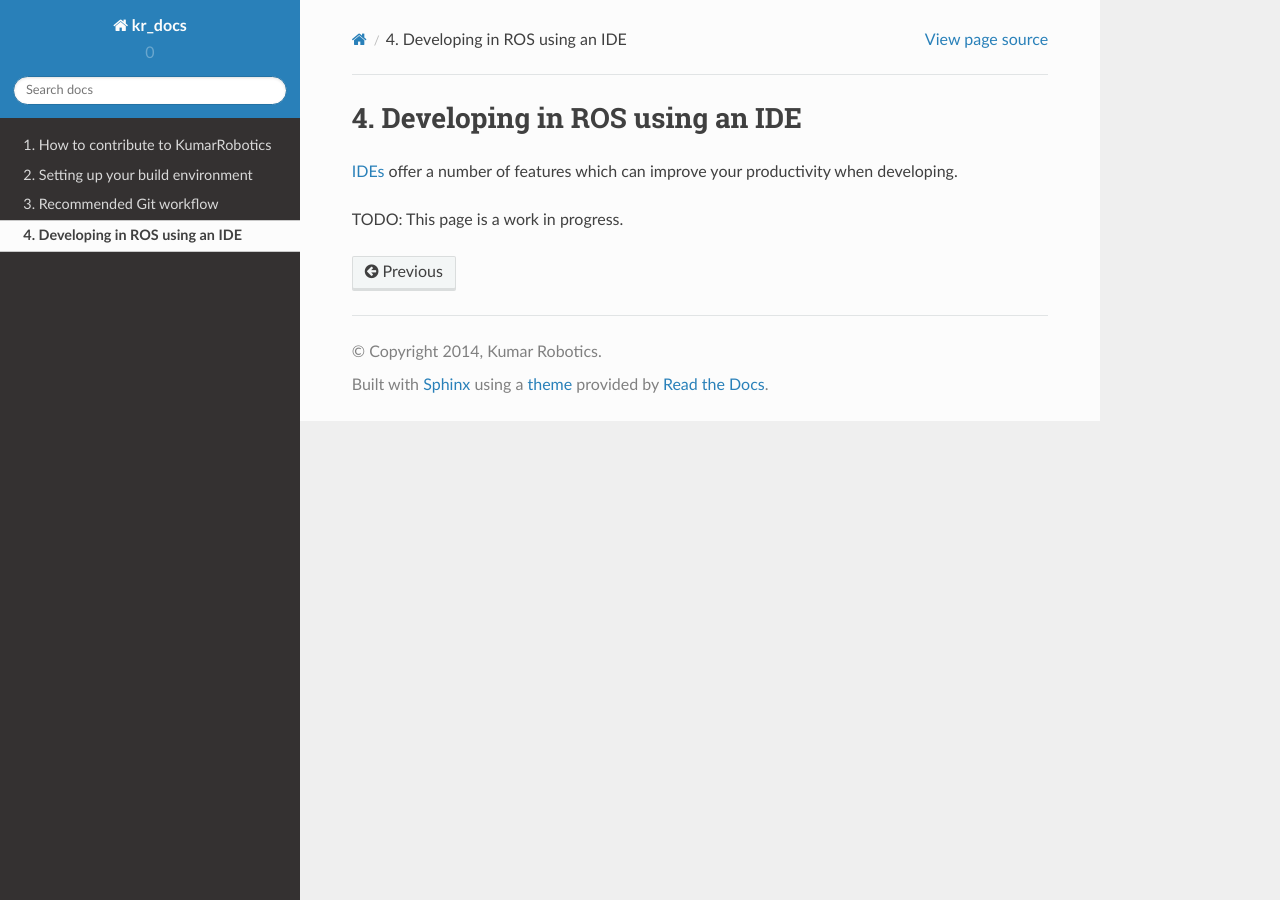
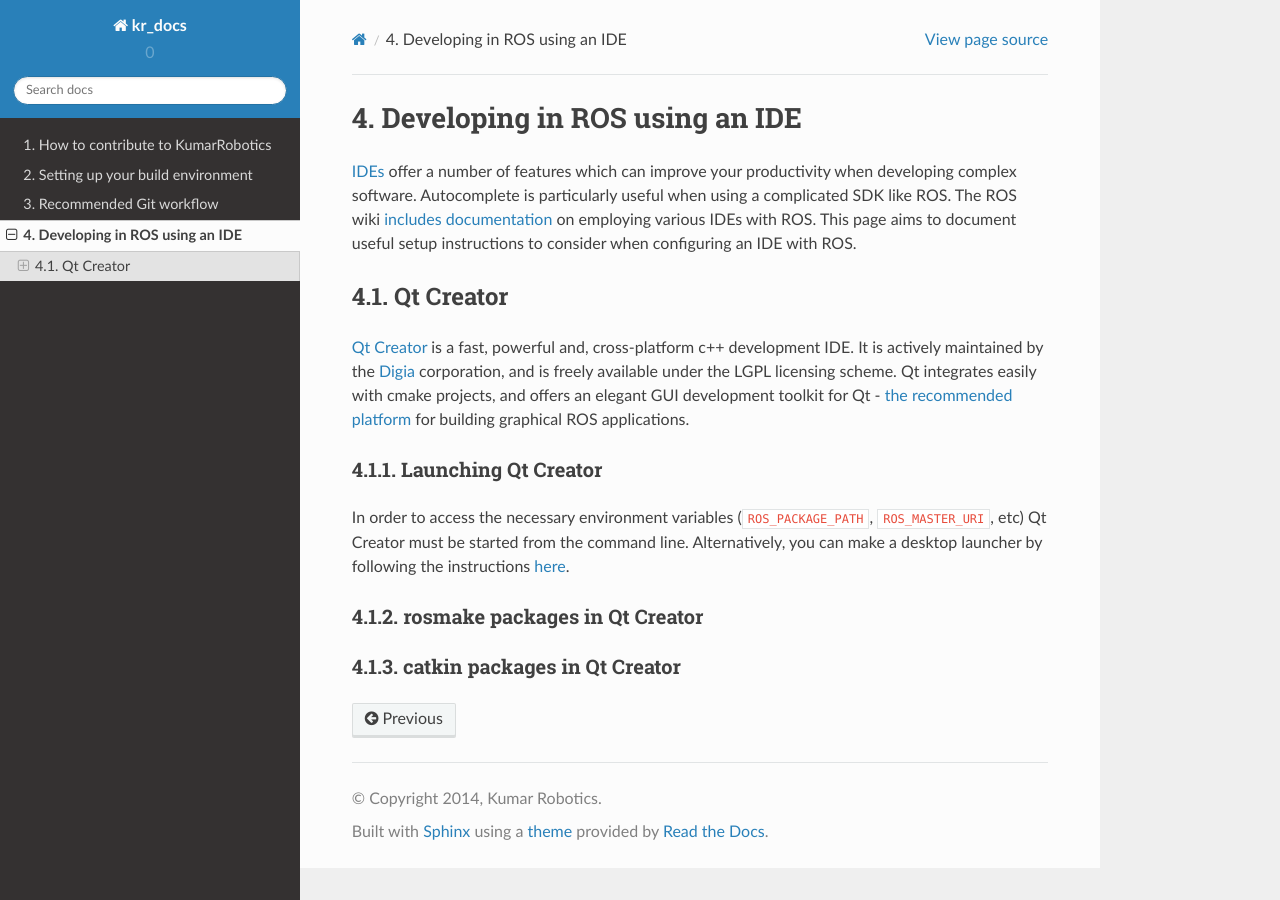
Before and after one commit to KumarRobotics/kr_docs, a Sphinx documentation site: the page built from docs/source/references/ide_setup.rst, in a window 1280 px wide. Built offline with Sphinx 7.4.7 and the Read the Docs theme 2.0.0, drawn with Linux system fonts in a browser that asks for light colours.

Commit message:
Started adding Qt Creator instructions

```diff
--- a/docs/source/references/ide_setup.rst
+++ b/docs/source/references/ide_setup.rst
@@ -1,7 +1,21 @@
-==============================
 Developing in ROS using an IDE
 ==============================
 
-`IDEs <http://stackoverflow.com/questions/208193/why-should-i-use-an-ide>`_ offer a number of features which can improve your productivity when developing.
+`IDEs <http://stackoverflow.com/questions/208193/why-should-i-use-an-ide>`_ offer a number of features which can improve your productivity when developing complex software. Autocomplete is particularly useful when using a complicated SDK like ROS. The ROS wiki `includes documentation <http://wiki.ros.org/IDEs>`_ on employing various IDEs with ROS. This page aims to document useful setup instructions to consider when configuring an IDE with ROS.
 
-TODO: This page is a work in progress.
+==========
+Qt Creator
+==========
+
+`Qt Creator <http://qt-project.org/wiki/category:tools::qtcreator>`_ is a fast, powerful and, cross-platform c++ development IDE. It is actively maintained by the `Digia <http://www.digia.com/>`_ corporation, and is freely available under the LGPL licensing scheme. Qt integrates easily with cmake projects, and offers an elegant GUI development toolkit for Qt - `the recommended platform <http://wiki.ros.org/rqt>`_ for building graphical ROS applications.
+
+Launching Qt Creator
+--------------------
+
+In order to access the necessary environment variables (``ROS_PACKAGE_PATH``, ``ROS_MASTER_URI``, etc) Qt Creator must be started from the command line. Alternatively, you can make a desktop launcher by following the instructions `here <http://wiki.ros.org/IDEs#QtCreator>`_.
+
+rosmake packages in Qt Creator
+------------------------------
+
+catkin packages in Qt Creator
+-----------------------------
```
